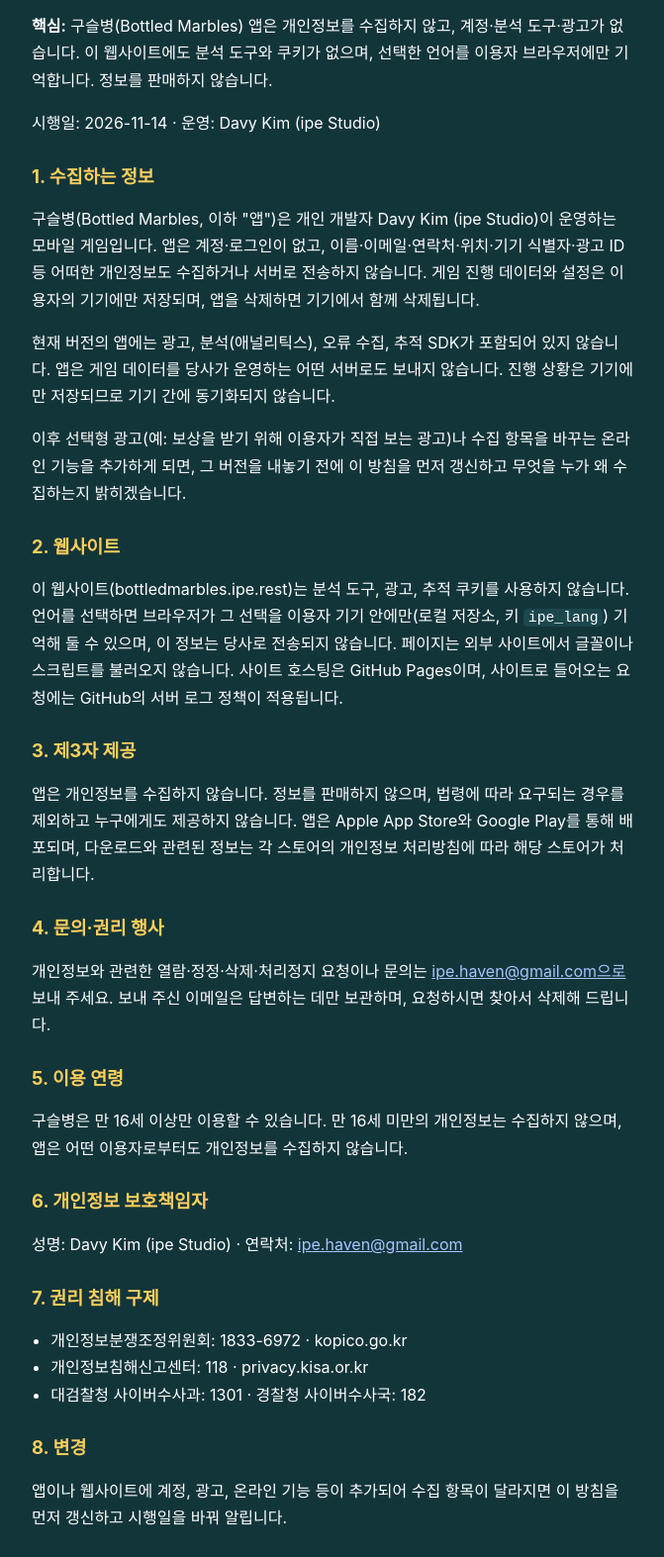
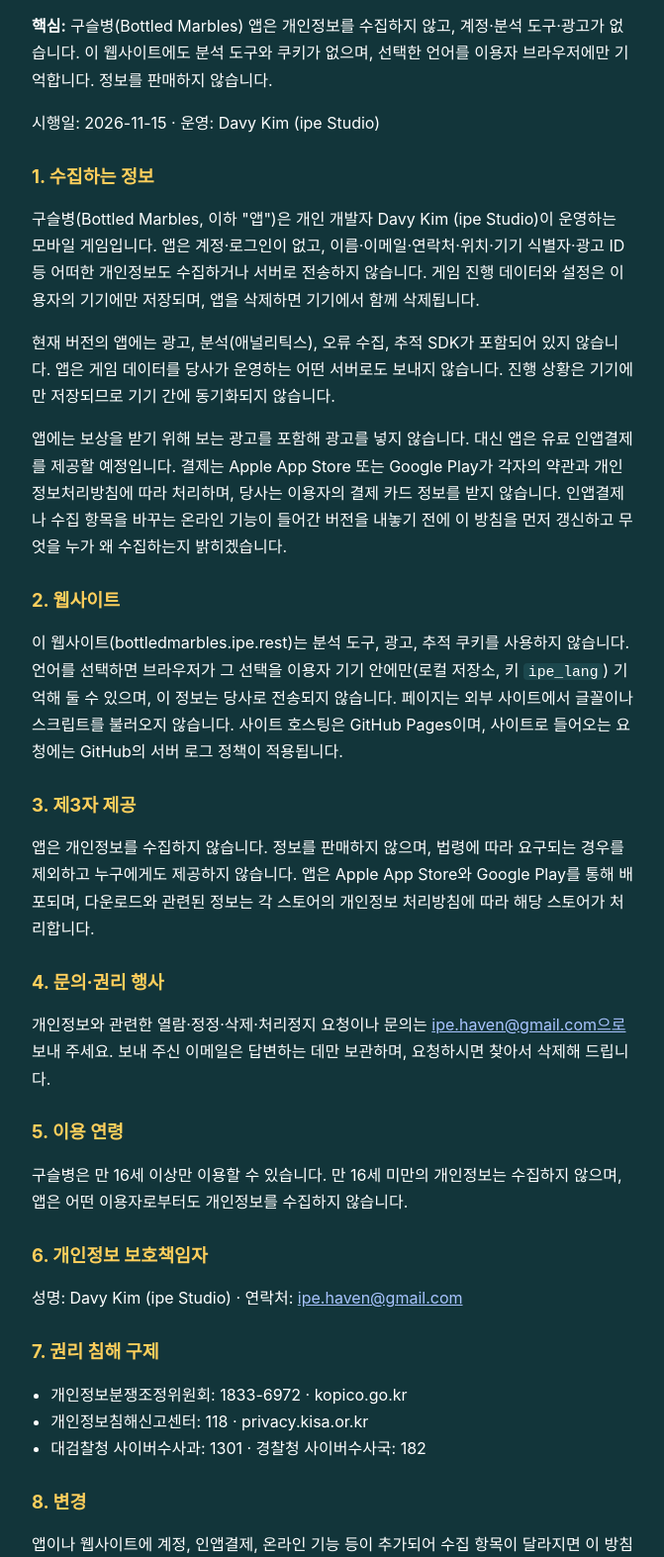
Before and after one commit to blessu76/bottledmarbles-rest, a plain HTML site: page ko/privacy/index.html in a window 1280 px wide. Shown: the part 127-1700 px from the top of the page at 99% size, without its empty margins (304-975 px from the left). Drawn offline with Linux system fonts and the light colour scheme.

Commit message:
fix: 개인정보처리방침 — 보상형 광고 예정 문구 삭제, 유료 인앱결제(스토어 처리·카드정보 미수령) 반영, 시행일 2026-11-15 (Davy 11-15 결정)
Room: ea55 g09.구슬병
Room-Task: 저널 발행 게이트 복구·발행
Co-Authored-By: Claude Opus 5.5 <noreply@anthropic.com>

```diff
--- a/ko/privacy/index.html
+++ b/ko/privacy/index.html
@@ -18,11 +18,11 @@
 <article>
 <h1>개인정보처리방침</h1>
 <p><strong>핵심:</strong> 구슬병(Bottled Marbles) 앱은 개인정보를 수집하지 않고, 계정·분석 도구·광고가 없습니다. 이 웹사이트에도 분석 도구와 쿠키가 없으며, 선택한 언어를 이용자 브라우저에만 기억합니다. 정보를 판매하지 않습니다.</p>
-<p>시행일: 2026-11-14 · 운영: Davy Kim (ipe Studio)</p>
+<p>시행일: 2026-11-15 · 운영: Davy Kim (ipe Studio)</p>
 <h2>1. 수집하는 정보</h2>
 <p>구슬병(Bottled Marbles, 이하 &quot;앱&quot;)은 개인 개발자 Davy Kim (ipe Studio)이 운영하는 모바일 게임입니다. 앱은 계정·로그인이 없고, 이름·이메일·연락처·위치·기기 식별자·광고 ID 등 어떠한 개인정보도 수집하거나 서버로 전송하지 않습니다. 게임 진행 데이터와 설정은 이용자의 기기에만 저장되며, 앱을 삭제하면 기기에서 함께 삭제됩니다.</p>
 <p>현재 버전의 앱에는 광고, 분석(애널리틱스), 오류 수집, 추적 SDK가 포함되어 있지 않습니다. 앱은 게임 데이터를 당사가 운영하는 어떤 서버로도 보내지 않습니다. 진행 상황은 기기에만 저장되므로 기기 간에 동기화되지 않습니다.</p>
-<p>이후 선택형 광고(예: 보상을 받기 위해 이용자가 직접 보는 광고)나 수집 항목을 바꾸는 온라인 기능을 추가하게 되면, 그 버전을 내놓기 전에 이 방침을 먼저 갱신하고 무엇을 누가 왜 수집하는지 밝히겠습니다.</p>
+<p>앱에는 보상을 받기 위해 보는 광고를 포함해 광고를 넣지 않습니다. 대신 앱은 유료 인앱결제를 제공할 예정입니다. 결제는 Apple App Store 또는 Google Play가 각자의 약관과 개인정보처리방침에 따라 처리하며, 당사는 이용자의 결제 카드 정보를 받지 않습니다. 인앱결제나 수집 항목을 바꾸는 온라인 기능이 들어간 버전을 내놓기 전에 이 방침을 먼저 갱신하고 무엇을 누가 왜 수집하는지 밝히겠습니다.</p>
 <h2>2. 웹사이트</h2>
 <p>이 웹사이트(bottledmarbles.ipe.rest)는 분석 도구, 광고, 추적 쿠키를 사용하지 않습니다. 언어를 선택하면 브라우저가 그 선택을 이용자 기기 안에만(로컬 저장소, 키 <code>ipe_lang</code>) 기억해 둘 수 있으며, 이 정보는 당사로 전송되지 않습니다. 페이지는 외부 사이트에서 글꼴이나 스크립트를 불러오지 않습니다. 사이트 호스팅은 GitHub Pages이며, 사이트로 들어오는 요청에는 GitHub의 서버 로그 정책이 적용됩니다.</p>
 <h2>3. 제3자 제공</h2>
@@ -36,7 +36,7 @@
 <h2>7. 권리 침해 구제</h2>
 <ul><li>개인정보분쟁조정위원회: 1833-6972 · kopico.go.kr</li><li>개인정보침해신고센터: 118 · privacy.kisa.or.kr</li><li>대검찰청 사이버수사과: 1301 · 경찰청 사이버수사국: 182</li></ul>
 <h2>8. 변경</h2>
-<p>앱이나 웹사이트에 계정, 광고, 온라인 기능 등이 추가되어 수집 항목이 달라지면 이 방침을 먼저 갱신하고 시행일을 바꿔 알립니다.</p>
+<p>앱이나 웹사이트에 계정, 인앱결제, 온라인 기능 등이 추가되어 수집 항목이 달라지면 이 방침을 먼저 갱신하고 시행일을 바꿔 알립니다.</p>
 </article>
 <p class="back"><a href="/ko/terms/">이용약관</a></p>
 </main>
```
Also changed, not shown: privacy/index.html (+3 -3 lines), 2 other files.
